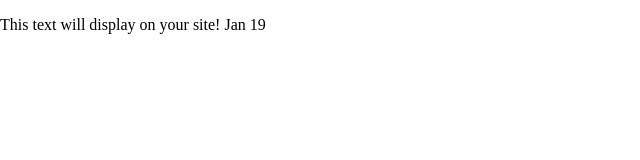
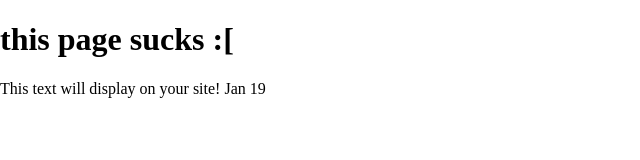
Before and after one commit to camigonzales/Cami-First-Site, a plain HTML site: page index.html in a window 1280 px wide. Shown: the whole page, without its empty margins (0-640 px from the left). Drawn offline with Linux system fonts and the light colour scheme.

Commit message:
Update index.html

```diff
--- a/index.html
+++ b/index.html
@@ -24,6 +24,7 @@
 
 <body>
   <!-- Place your site's HTML here -->
+   <h1>this page sucks :[</h1>
   <p>This text will display on your site! Jan 19</p>
   <script src="js/main.js"></script>
 </body>
```
